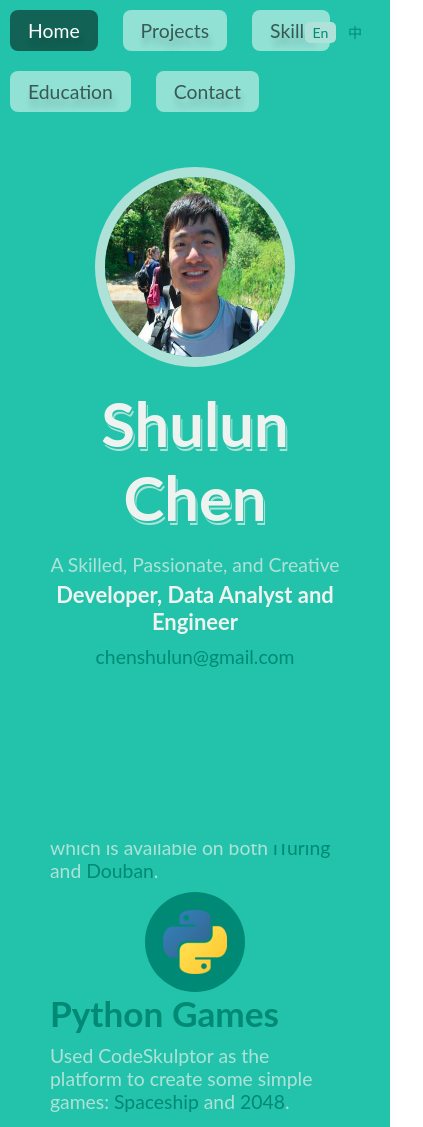
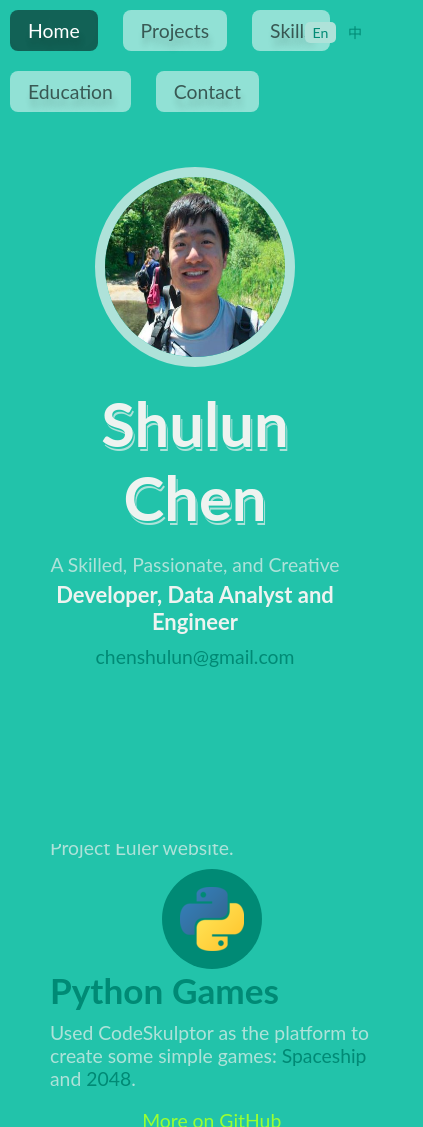
Before and after one commit to Shulun/shulun.github.io, a website: page index.html in a window 390 px wide. Shown: the top 1127 px of the page, 423 px wide, since content can reach past the window. Drawn offline with nearby package versions, Linux system fonts and the light colour scheme.

Commit message:
57th commit

```diff
--- a/index.html
+++ b/index.html
@@ -57,8 +57,8 @@
                         </a>
                     </div>
                     <div class="col-4">
-                        <h2><a href="http://github.com/Ovilia/Polyvia" target="_blank">Polyvia</a></h2>
-                        <p>Low-poly generator for image and video processing.</p>
+                        <h2><a href="https://github.com/Shulun/MOOCTextEditor" target="_blank">Text Editor</a></h2>
+                        <p>A text editor written in Java to edit text and play some simple word games.</p>
                     </div>
                     <div class="col-2 center">
                         <a class="circle-img" href="https://github.com/Shulun/Multiplatform-Mobile-App-Dev" target="_blank">
@@ -66,8 +66,8 @@
                         </a>
                     </div>
                     <div class="col-4">
-                        <h2><a href="http://01org.github.com/jWebAudio" target="_blank">jWebAudio</a></h2>
-                        <p>A <em>Web Audio</em> library designed for Web games, with both pure <em>JavaScript</em> version and <em>jQuery</em> version.</p>
+                        <h2><a href="https://github.com/Shulun/Multiplatform-Mobile-App-Dev" target="_blank">Website/Application</a></h2>
+                        <p>A website/mobile application designed and implemented for a restaurant, with both <em>Bootstrap</em> and <em>Ionic framework</em>.</p>
                     </div>
                     <div class="clearboth"></div>
                 </div>
@@ -78,8 +78,8 @@
                         </a>
                     </div>
                     <div class="col-4">
-                        <h2><a href="http://read.douban.com/ebook/7412854/" target="_blank">Three.js Ebook</a></h2>
-                        <p><em>Introduction to Three.js</em> is an ebook written in Chinese to help beginners to start with Three.js, which is available on both <a href="http://www.ituring.com.cn/book/1272" target="_blank">iTuring</a> and <a href="http://read.douban.com/ebook/7412854/" target="_blank">Douban</a>.</p>
+                        <h2><a href="https://github.com/Shulun/Project-Euler" target="_blank">Project Euler</a></h2>
+                        <p>Some solutions in MATLAB to mathematical problems posted on the Project Euler website.</p>
                     </div>
                     <div class="col-2 center">
                         <a class="circle-img" href="https://github.com/Shulun/Python-Coursera" target="_blank">
```
